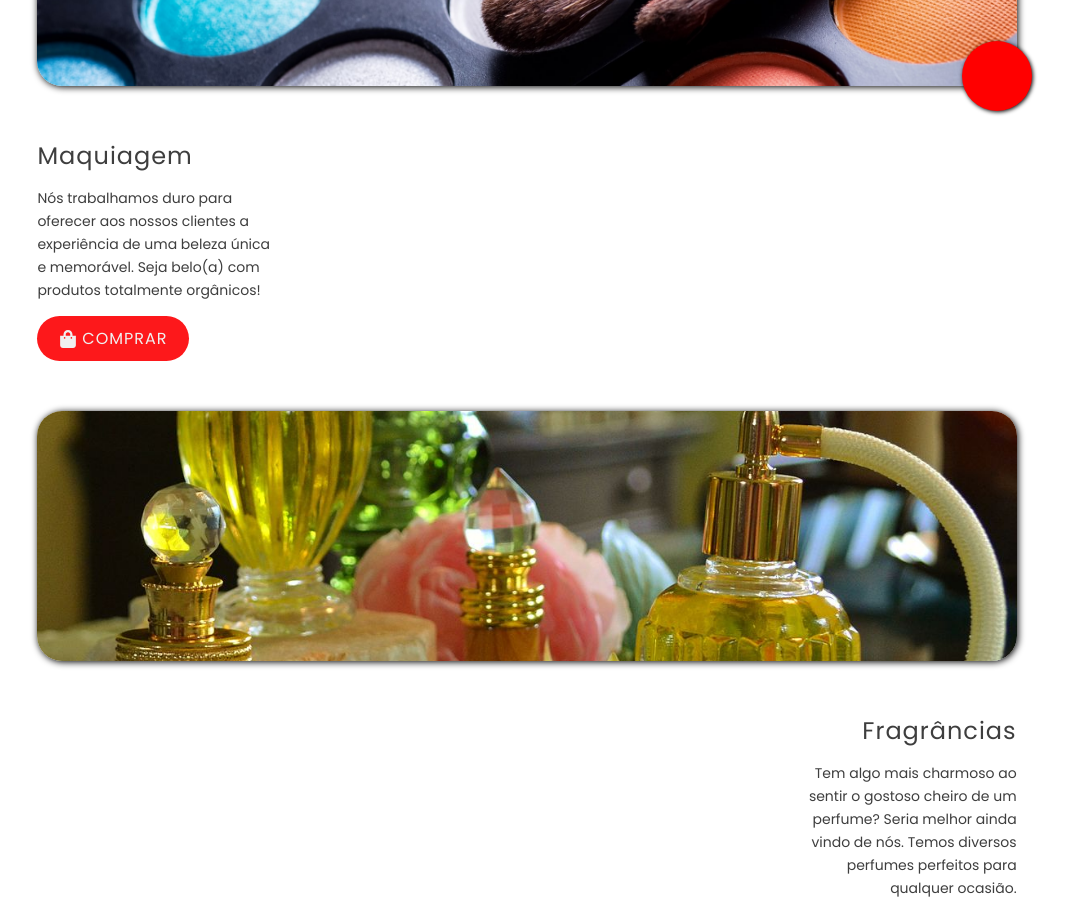
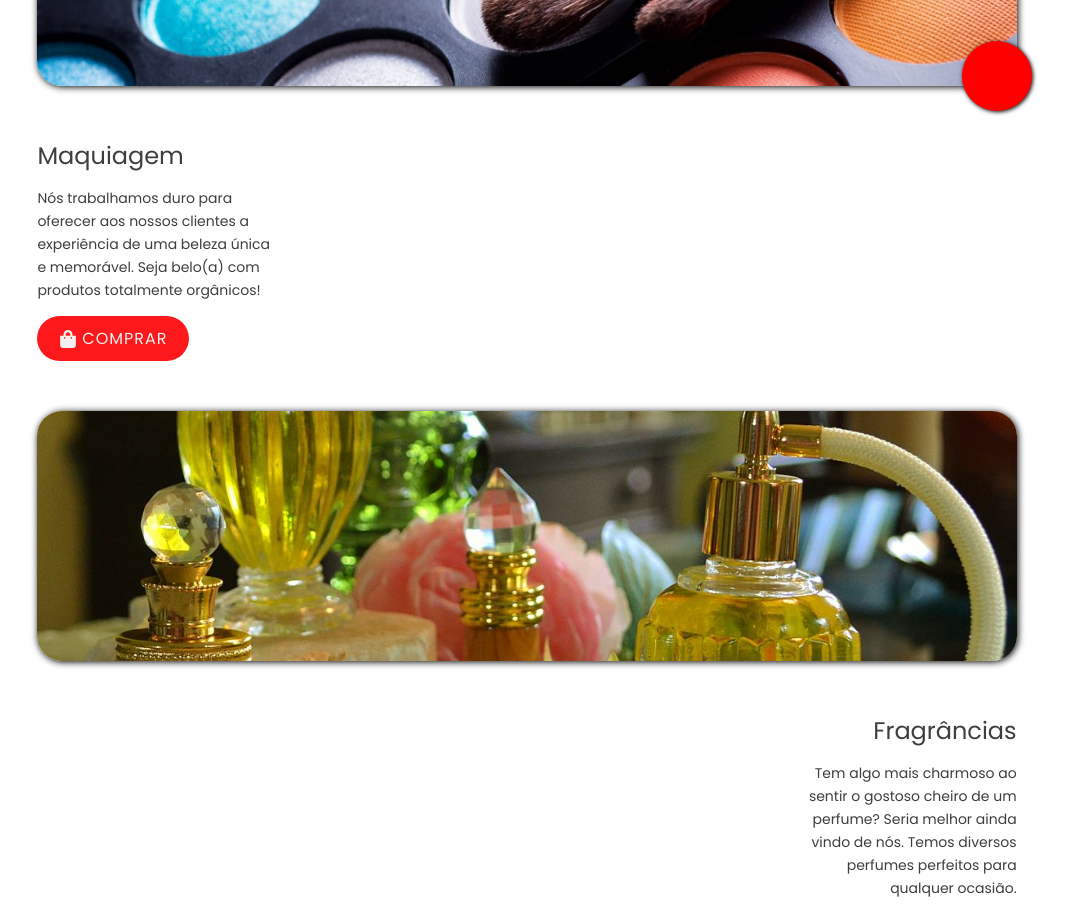
Before and after one commit to carlosr-lotus/Bordu, a React (Create React App) app: page / in a window 1280 px wide. Shown: the part 820-1732 px from the top of the page, without its empty margins (113-1180 px from the left). Built offline with nearby package versions, Linux system fonts and the light colour scheme.

Commit message:
Carousel CSS

```diff
--- a/src/components/Carousel/carousel.css
+++ b/src/components/Carousel/carousel.css
@@ -20,7 +20,7 @@
 }
 
 .carousel-content-container h1,
-h2 {
+.carousel-content-container h2 {
     font-weight: 400;
     letter-spacing: .1rem;
 
```
